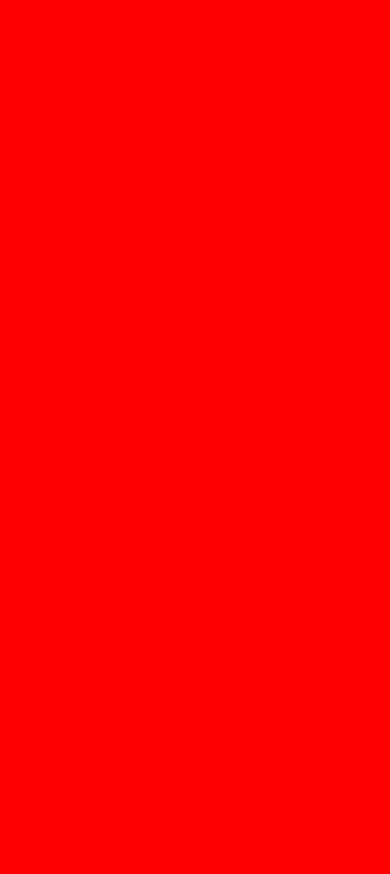
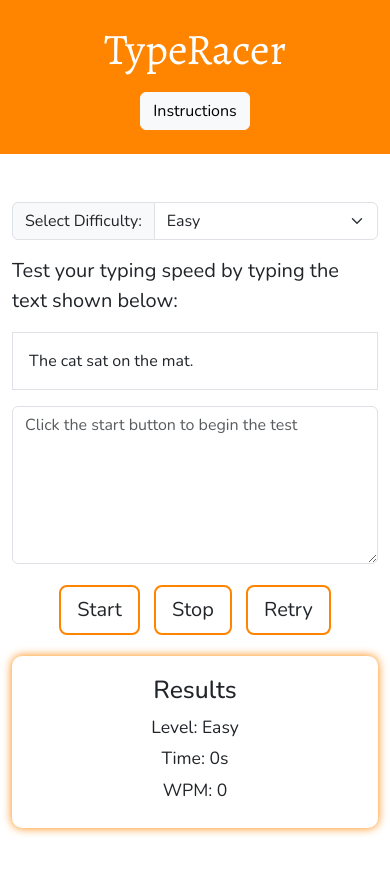
Before and after one commit to tgrey2024/typeracer, a plain HTML site: page index.html in a window 390 px wide. Before the commit the page ends 844 px from the top, so only its background shows below. Drawn offline with nearby package versions, Linux system fonts and the light colour scheme; a script that the page names is missing.

Commit message:
add responsive design components in html and css

```diff
--- a/assets/css/style.css
+++ b/assets/css/style.css
@@ -1,3 +1,42 @@
+/* Google Fonts import */
+@import url('https://fonts.googleapis.com/css2?family=Alegreya:ital,wght@0,400..900;1,400..900&family=Nunito:ital,wght@0,200..1000;1,200..1000&display=swap');
+
 body {
-    background-color: red;
+    font-family: Nunito, sans-serif;
 }
+
+h1 {
+    font-family: Alegreya, serif;
+}
+
+header {
+    background-color: #ff8400;
+    color: white;
+}
+
+/* buttons */
+
+.btn-outline-orange {
+    border: 2px solid #ff8400;
+    transition: color 0.3s ease-in-out, background-color 0.3s ease-in-out;
+    margin: 5px;
+}
+
+.btn-outline-orange:hover {
+    background-color: #ff8400;
+    color: #fff;
+}
+
+
+/* results-area */
+
+#results-area {
+    box-shadow: 0 0 10px #ff8400;
+    border-radius: 10px;
+    padding: 20px;
+}
+
+#results-area p {
+    font-size: 1.1rem;
+    margin-bottom: 5px;
+}
--- a/assets/js/script.js
+++ /dev/null
@@ -1 +0,0 @@
-console.log('Connected');
--- a/index.html
+++ b/index.html
@@ -3,13 +3,74 @@
 <head>
     <meta charset="UTF-8">
     <meta name="viewport" content="width=device-width, initial-scale=1.0">
+    <!-- Bootstrap CSS link -->
+    <link href="https://cdn.jsdelivr.net/npm/bootstrap@5.3.3/dist/css/bootstrap.min.css" rel="stylesheet" integrity="sha384-QWTKZyjpPEjISv5WaRU9OFeRpok6YctnYmDr5pNlyT2bRjXh0JMhjY6hW+ALEwIH" crossorigin="anonymous">
     <!-- Custom CSS link -->
-
     <link rel="stylesheet" href="./assets/css/style.css">
-    <title>Document</title>
+    <title>TypeRacer</title>
 </head>
 <body>
+    <header>
+        <div class="container">
+            <div class="row">
+                <div class="col-md-12 text-center my-4">
+                    <h1 class="display-1 text-white">TypeRacer</h1>
+                    <button id="instruction-btn" class="btn btn-light mt-2" type="button">Instructions</button>
+                </div>
+            </div>
+        </div>
+    </header>
+    <main>
+        <div class="container my-5">
+            <div class="row">
+                <div class="col-md-8">
+                    <div class="input-group mb-3">
+                        <label for="difficulty" class="input-group-text">Select Difficulty:</label>
+                        <select class="form-select" id="difficultySelect">
+                            <option value="easy">Easy</option>
+                            <option value="medium">Medium</option>
+                            <option value="hard">Hard</option>
+                        </select>
+                    </div>
+                <div class="test-area">
+                    <p class="lead">Test your typing speed by typing the text shown below:</p>
+                    <div class="mb-3 p-3 border" id="sample-text">The cat sat on the mat.
+                    </div>
+                </div>
+                <div class="mb-3">
+                    <label class="form-label visually-hidden" for="user-input">Type Here</label>
+                    <textarea class="form-control" id="user-input" rows="6" placeholder="Click the start button to begin the test"></textarea>
+                </div>
+                <!-- Buttons -->
+                <div class="mb-3 text-center">
+                    <button class="btn btn-lg btn-outline-orange" id="start-btn">Start</button>
+                    <button class="btn btn-lg btn-outline-orange" id="stop-btn">Stop</button>
+                    <button class="btn btn-lg btn-outline-orange" id="retry-btn">Retry</button>
+                </div>
+            </div>
+            <!-- Results -->
+            <div class="col-md-4">
+                <div id="results-area" class="text-center">
+                    <h2>Results</h2>
+                    <div>
+                        <p>Level: <span id="level">Easy</span></p>
+                    </div>
+                    <div>
+                        <p>Time: <span id="time">0</span>s</p>
+                    </div>
+                    <div>
+                        <p>WPM: <span id="wpm">0</span></p>
+                    </div>
+                </div>
+            </div>
+            </div>
+        </div>
+    </main>
     <!-- Link to external Javascript file -->
     <script src="./assets/js/script.js"></script>
+    <!-- Bootstrap JS link -->
+    <script src="https://cdn.jsdelivr.net/npm/bootstrap@5.3.3/dist/js/bootstrap.bundle.min.js" integrity="sha384-YvpcrYf0tY3lHB60NNkmXc5s9fDVZLESaAA55NDzOxhy9GkcIdslK1eN7N6jIeHz" crossorigin="anonymous"></script>
+    <!-- Font Awesome icons link -->
+    <script src="https://kit.fontawesome.com/28648f3889.js" crossorigin="anonymous"></script>
 </body>
 </html>
```
